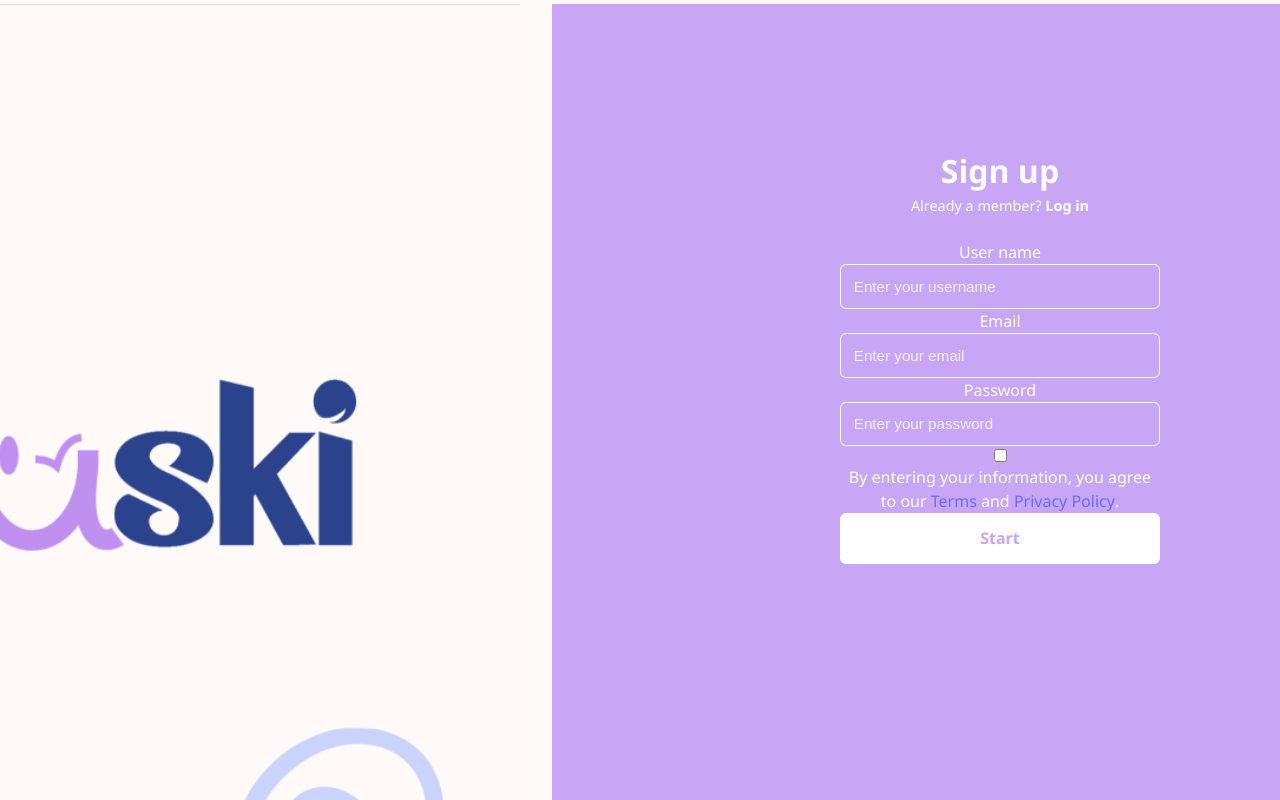
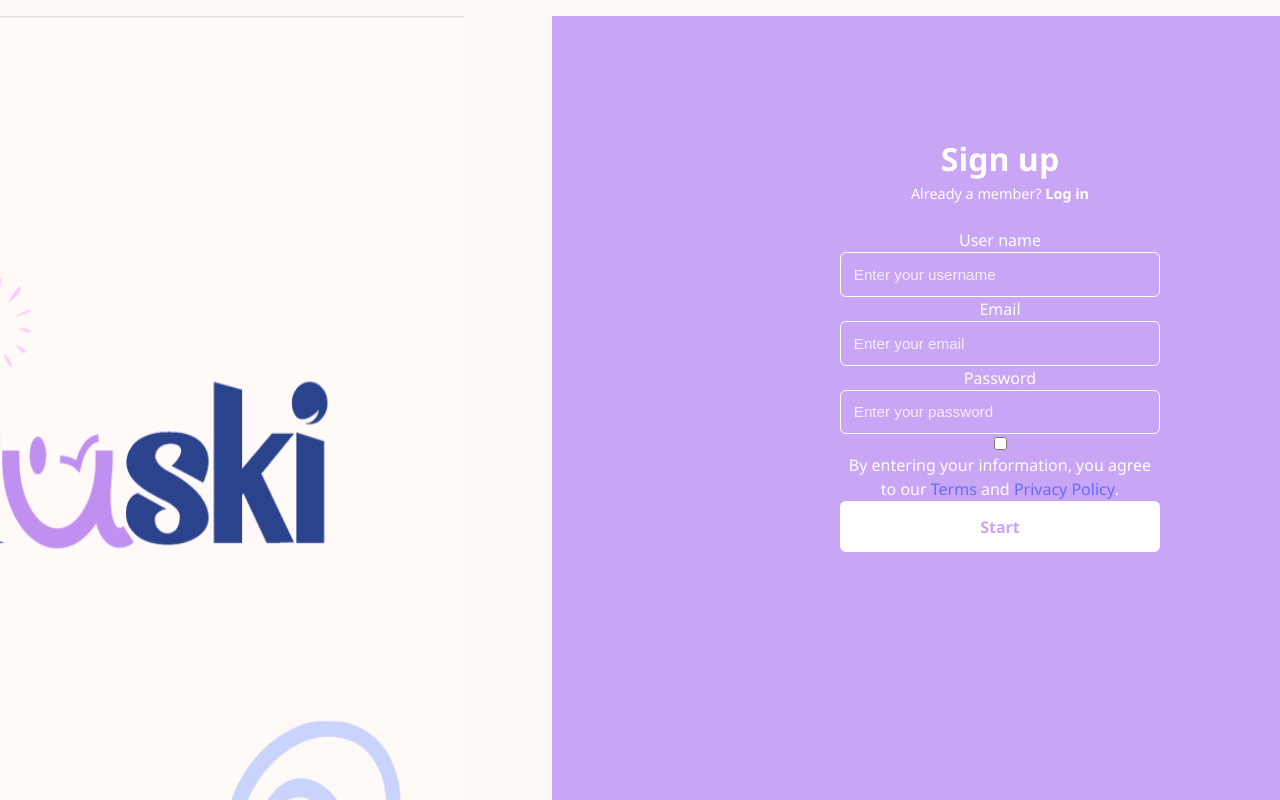
Before and after one commit to NikSala10/TaskiProject, a React (Vite) app: page / in a window 1280 px wide. Built offline with nearby package versions, Linux system fonts and the light colour scheme.

Commit message:
feat(register)Change in css img width

```diff
--- a/src/components/FormRegister/SignUpForm.css
+++ b/src/components/FormRegister/SignUpForm.css
@@ -9,7 +9,7 @@ html, body {
     flex: 1;
     display: flex;
     justify-content: center;
-    width: 42rem;
+    width: 35rem;
     height: 1rem;
     align-items: center;
     margin-left:-102rem ;
```
